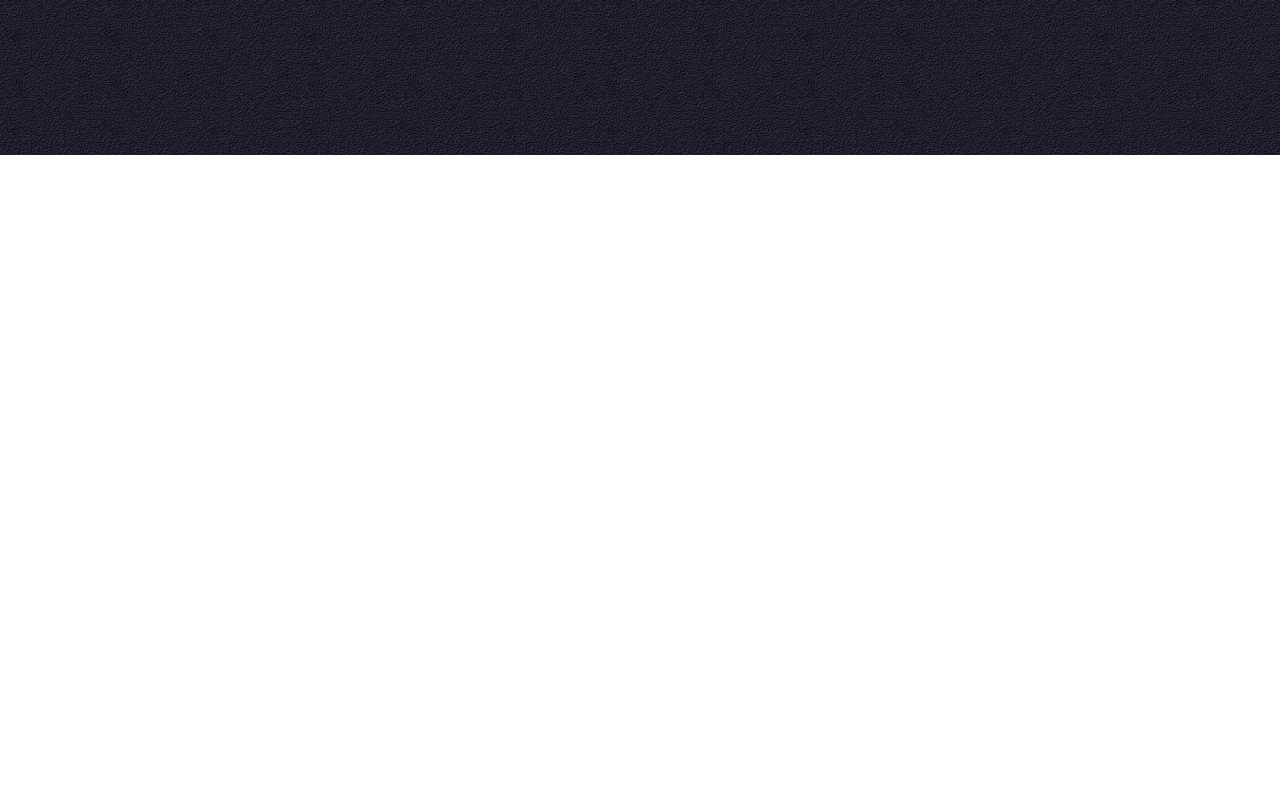
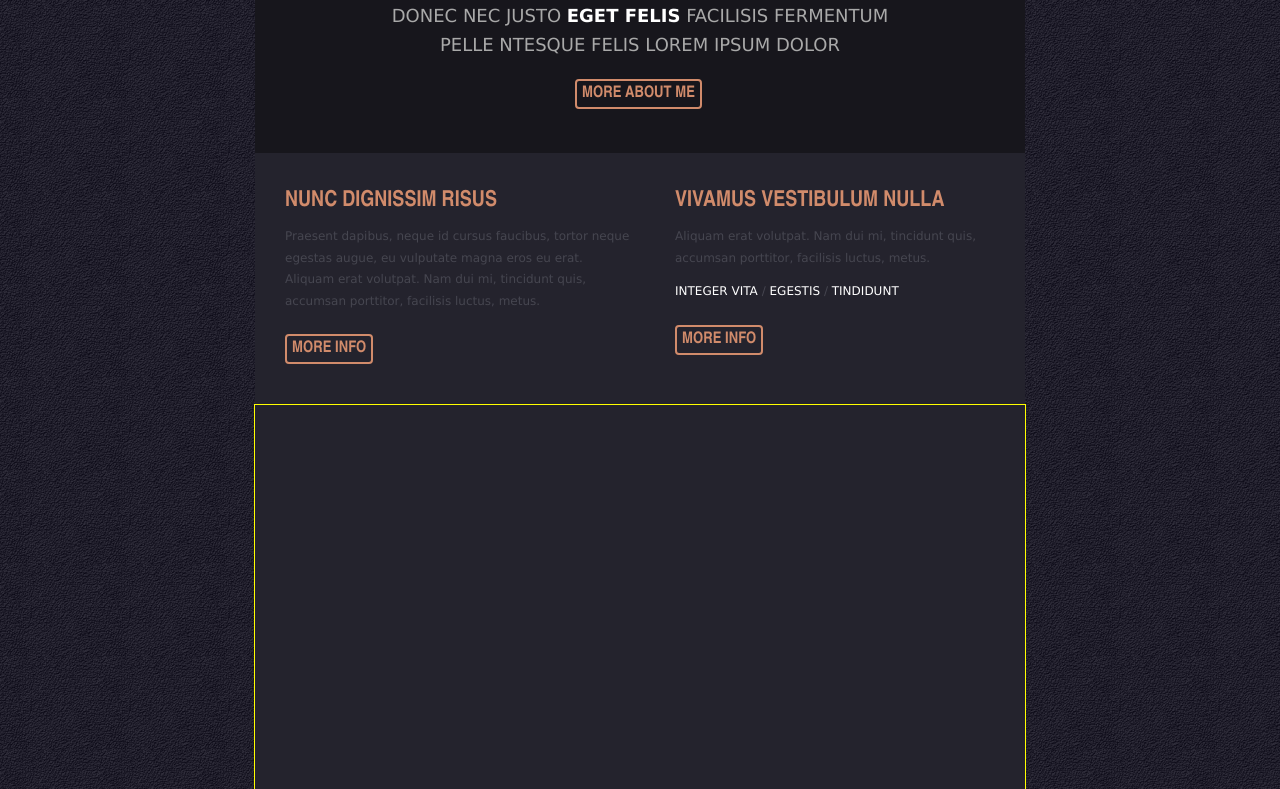
Before and after one commit to DenomikoN/HtmlCss, a plain HTML site: page HtmlCss/HtmlCss/index.html in a window 1280 px wide. Shown: the part 645-1434 px from the top of the page. Before the commit the page ends 800 px from the top, so only its background shows below. Drawn offline with Linux system fonts and the light colour scheme.

Commit message:
Inormation

```diff
--- a/HtmlCss/HtmlCss/Style/style.css
+++ b/HtmlCss/HtmlCss/Style/style.css
@@ -6,10 +6,45 @@ body {
 .body {
     width: 770px;
     margin: 70px auto 0;
-
-    /*outline: 1px red solid;*/
 }
 
+/* Generic style */
+
+.button {
+    padding: 5px;
+    color: #d18b6b;
+    font:  bold 16px "Arial Narrow", sans-serif;
+    text-decoration: none;
+    text-transform: uppercase;
+    text-align: center;
+    border: 2px #d18b6b solid;
+    -moz-border-radius: 4px;
+    -ms-border-radius: 4px;
+    border-radius: 4px;
+}
+
+.head {
+    color: #d18b6b;
+    text-transform: uppercase;
+    font:  bold 36px "Arial Narrow", sans-serif;
+}
+
+.head-text {
+    color: #a9a9a9;
+    text-transform: uppercase;
+    font: 18px "Verdana", sans-serif;
+}
+
+.other-text {
+    color: #464650;
+    font: 12px "Verdana", sans-serif;
+    line-height: 1.8;
+}
+
+.bold-white {
+    color: white;
+    font-weight: bold;
+}
 
 /* Menu */
 
@@ -61,7 +96,7 @@ nav {
 .banner { /* <div> */
     width: inherit;
     height: 413px;
-    background-position: center;
+
     background-image: url("../Images/banner_bg.png"), url("../Images/banner_bg0.png");
 }
 
@@ -72,3 +107,96 @@ nav {
     left: 330px;
     top: 350px;
 }
+
+/* About me */
+
+.about {
+    width: inherit;
+    height: 245px;
+    background-image: url("../Images/about_bg.jpg");
+}
+
+.about-head {
+    margin: 0;
+    padding: 36px 0 10px;
+    text-align: center;
+}
+
+.about-text {
+    text-align: center;
+    margin: 8px;
+}
+
+.about-button {
+    position: relative;
+    top: 20px;
+    left: 320px;
+}
+
+/* CONTENT */
+.content {
+    width: inherit;
+    height: 1245px;
+    background-color: #24232d;
+}
+
+/* Information */
+.info {
+    width: inherit;
+    height: 252px;
+}
+
+.info-left {
+    padding: 35px 0 0 30px;
+    width: 350px;
+    float: left;
+}
+.info-right {
+    padding: 35px 0 0 30px;
+    width: 350px;
+    float: right;
+}
+
+.info-head {
+    margin: 0 0 ;
+    padding: 0;
+    font-size: 22px;
+
+}
+
+.info-ref {
+    text-decoration: none;
+    text-transform: uppercase;
+    color: white;
+}
+
+.info-button {
+    position: relative;
+    top: 14px;
+}
+
+
+
+
+
+/* Portfolio */
+
+.portfolio {
+    width: inherit;
+    height: 567px;
+    outline: 1px yellow solid;
+}
+
+
+
+
+
+
+
+/* Footer */
+.footer {
+    width: inherit;
+    height: 145px;
+    background-color: #000;
+    margin-bottom: 90px;
+}
--- a/HtmlCss/HtmlCss/index.html
+++ b/HtmlCss/HtmlCss/index.html
@@ -36,6 +36,35 @@
             </map>
         </div>
     </div>
+    <div class="about">
+        <p class="head about-head">Hello Iam Kate Doe</p>
+        <p class="head-text about-text">Donec nec justo <span class="bold-white">eget felis</span> facilisis fermentum
+        </p>
+        <p class="head-text about-text">Pelle ntesque felis lorem ipsum dolor</p>
+        <a class="button about-button" href="">More about me</a>
+    </div>
+    <article class="content">
+        <div class="info">
+            <div class="info-left">
+                <p class="head info-head">Nunc dignissim risus</p>
+                <p class="other-text">Praesent dapibus, neque id cursus faucibus, tortor neque egestas augue, eu vulputate magna eros eu erat. Aliquam erat volutpat. Nam dui mi, tincidunt quis, accumsan porttitor, facilisis luctus, metus.</p>
+                <a class="button info-button" href="">More info</a>
+            </div>
+            <div class="info-right">
+                <p class="head info-head">Vivamus vestibulum nulla</p>
+                <p class="other-text">Aliquam erat volutpat. Nam dui mi, tincidunt quis, accumsan porttitor, facilisis luctus, metus.</p>
+                <p class="other-text"><a class="info-ref" href="">Integer vita</a> / <a class="info-ref" href="">Egestis</a> / <a class="info-ref" href="">Tindidunt</a>
+                </p>
+                <a class="button info-button" href="">More info</a>
+            </div>
+        </div>
+        <div class="portfolio">
+
+        </div>
+    </article>
+    <footer class="footer">
+
+    </footer>
 </div>
 </body>
 </html>
```
Also changed, not shown: HtmlCss/HtmlCss/Images/about_bg.jpg (added), HtmlCss/HtmlCss/Images/banner_bg.png, HtmlCss/HtmlCss/Images/light_bg.png (added), 1 other file. Lines whose indentation alone changed are shown as unchanged.
